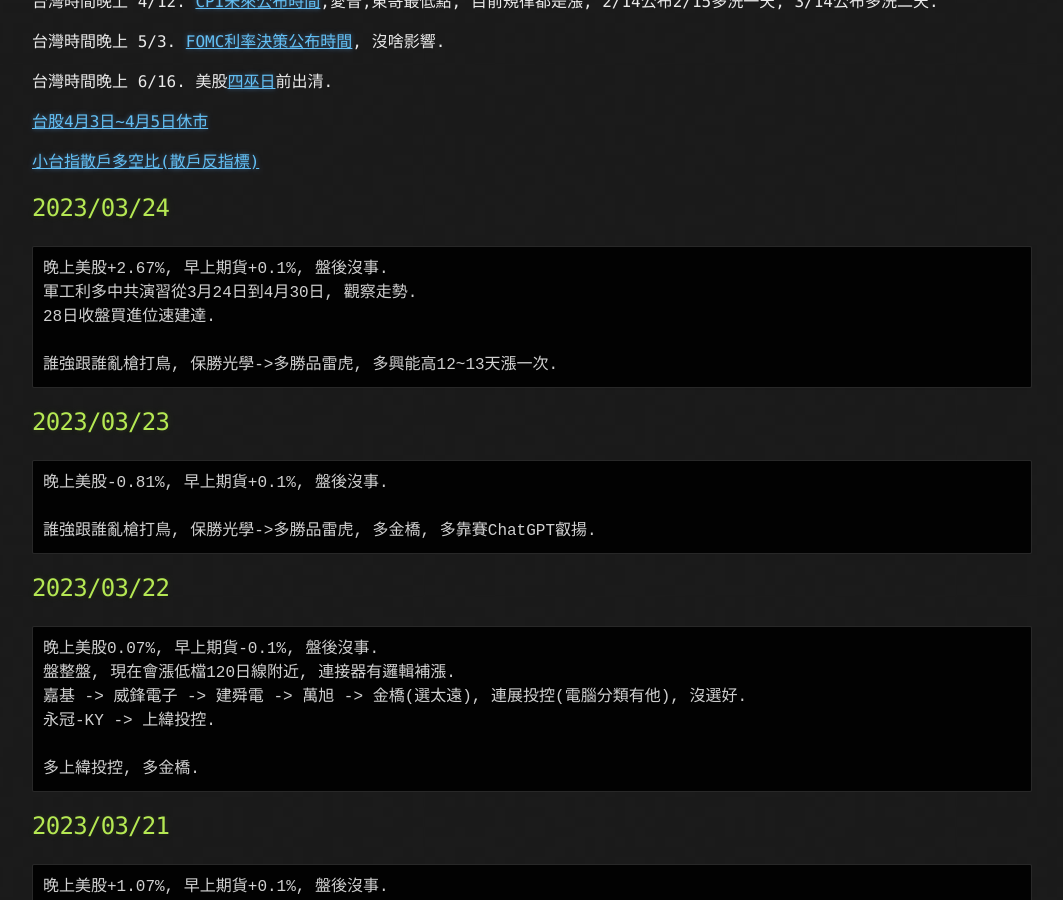
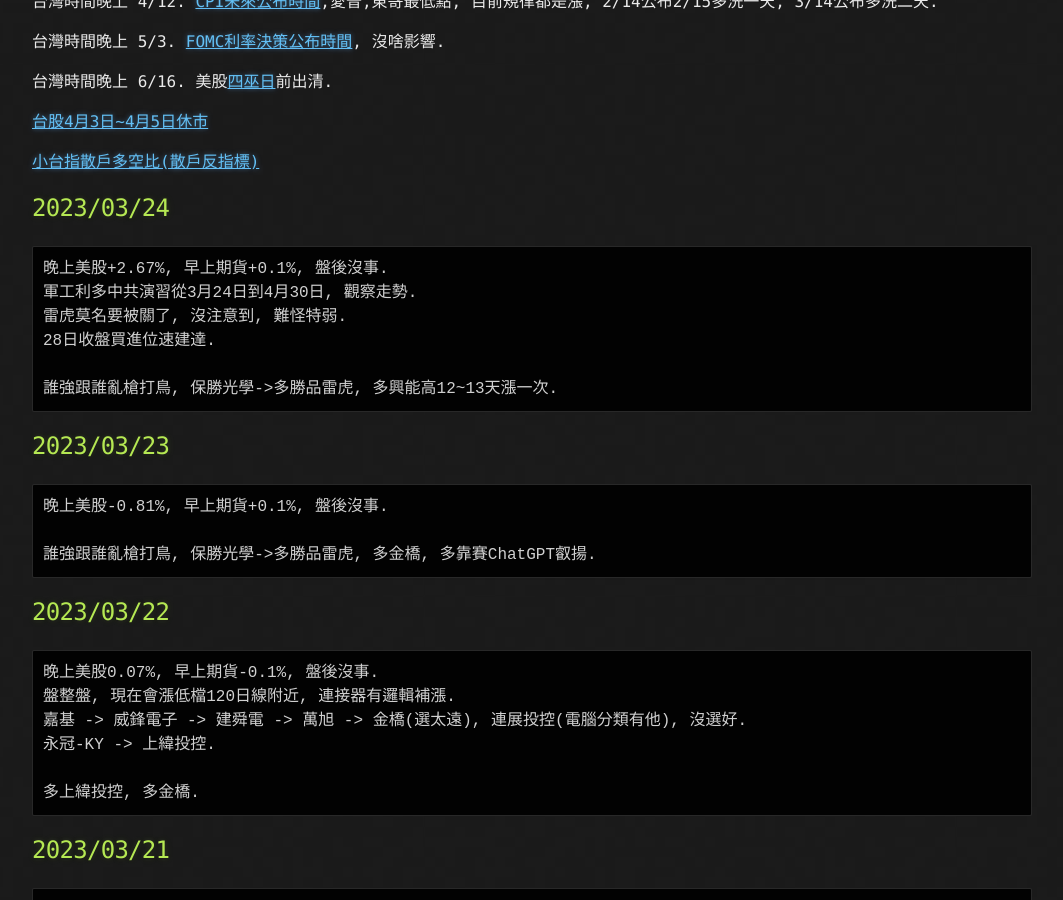
Before and after one commit to lepg5487/Stock_God, a Jekyll site: the page built from index.md, in a window 1280 px wide and 900 px high, scrolled down 468 px. Shown: the whole window, without its empty margins (108-1171 px from the left). Built offline with Jekyll 4.4.1, drawn with Linux system fonts in a browser that asks for light colours; our own code applies the rules of GitHub Pages for plain Markdown files.

Commit message:
Update index.md

````diff
--- a/index.md
+++ b/index.md
@@ -26,6 +26,7 @@ layout: testlayouts
 ```
 晚上美股+2.67%, 早上期貨+0.1%, 盤後沒事.
 軍工利多中共演習從3月24日到4月30日, 觀察走勢.
+雷虎莫名要被關了, 沒注意到, 難怪特弱.
 28日收盤買進位速建達.
 
 誰強跟誰亂槍打鳥, 保勝光學->多勝品雷虎, 多興能高12~13天漲一次.
````
